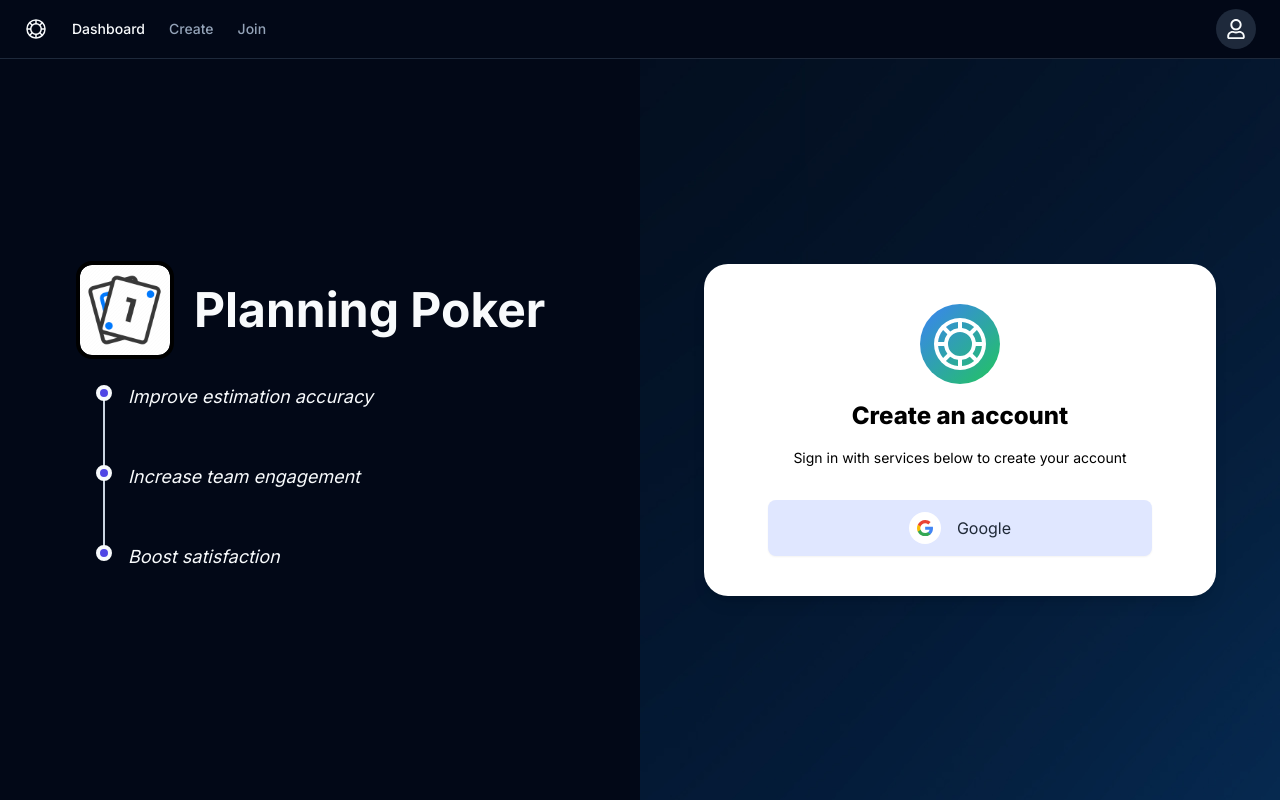
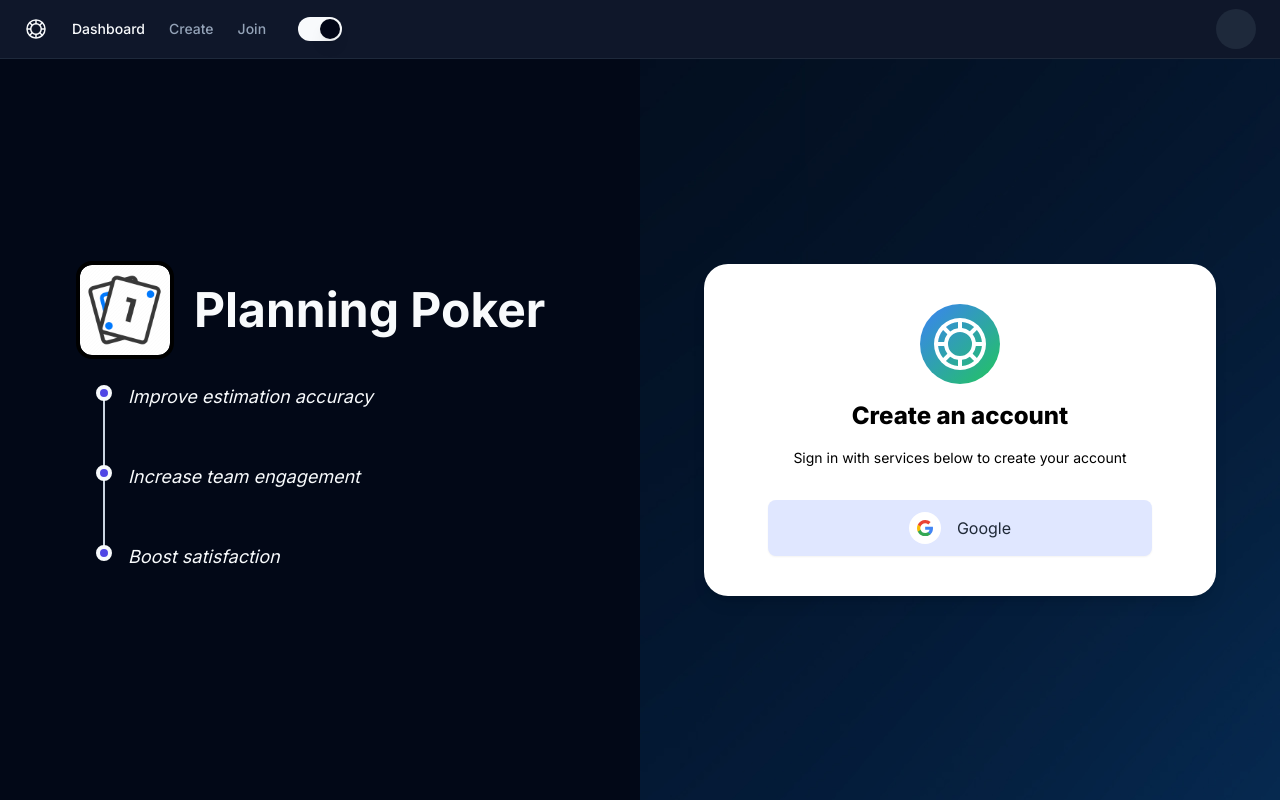
Before and after one commit to tsd2024/tsd-frontend, a Next.js app: page / in a window 1280 px wide. Built offline with nearby package versions, Linux system fonts and the light colour scheme; no server answers.

Commit message:
fixes with top bar

```diff
--- a/src/app/dashboard/page.tsx
+++ b/src/app/dashboard/page.tsx
@@ -111,35 +111,6 @@ export default function DashboardPage() {
 
   return (
     <div className="flex-col w-full h-screen">
-      <div className="flex h-nav w-full bg-primary-foreground z-10 sticky top-0">
-        <div className="flex justify-end w-full p-4">
-          <div className="flex items-center space-x-2 p-4">
-            <Switch
-              id="dark-mode"
-              onCheckedChange={toggleTheme}
-              checked={theme === "dark"}
-            />
-          </div>
-          <NavigationMenu>
-            <NavigationMenuList>
-              <NavigationMenuItem className="pr-8 pl-2">
-                <NavigationMenuTrigger >{userName}</NavigationMenuTrigger>
-                <NavigationMenuContent>
-                  <div className="grid w-[110px] gap-3 p-4 md:w-[100px] hover:bg-primary-foreground cursor-pointer md:grid-cols-2 lg:w-[100px] text-nowrap text-sm">
-                    <NavigationMenuLink
-                      onClick={() =>
-                        signOut({ callbackUrl: "http://localhost:3000/" })
-                      }
-                    >
-                      Sign out
-                    </NavigationMenuLink>
-                  </div>
-                </NavigationMenuContent>
-              </NavigationMenuItem>
-            </NavigationMenuList>
-          </NavigationMenu>
-        </div>
-      </div>
       <div className="flex h-5/6 w-full">
         <div className="ml-6 w-full flex flex-col gap-8 pt-6 pb-20">
           <h1 className="text-4xl font-bold">Dashboard</h1>
--- a/src/components/TopBar.tsx
+++ b/src/components/TopBar.tsx
@@ -7,18 +7,29 @@ import {
   DropdownMenuLabel,
   DropdownMenuSeparator,
   DropdownMenuTrigger,
-} from "@/components/ui/dropdown-menu"
+} from "@/components/ui/dropdown-menu";
 
-import Link from "next/link"
-import { Button } from '@/components/ui/button';
-import { Sheet, SheetContent, SheetTrigger } from "@/components/ui/sheet"
+import Link from "next/link";
+import { Button } from "@/components/ui/button";
+import { Sheet, SheetContent, SheetTrigger } from "@/components/ui/sheet";
 import { FaRegUser } from "react-icons/fa";
 import { RxHamburgerMenu } from "react-icons/rx";
 import { PiPokerChip } from "react-icons/pi";
+import { Switch } from "@/components/ui/switch";
+import { useTheme } from "next-themes";
+import { useSession, signOut } from "next-auth/react";
 
 export const TopBar = () => {
+  const { theme, setTheme } = useTheme();
+  const { data: session } = useSession();
+  const userName = session?.user?.name;
+
+  const toggleTheme = () => {
+    setTheme(theme === "dark" ? "light" : "dark");
+  };
+
   return (
-        <header className="sticky top-0 flex h-16 items-center gap-4 border-b bg-background px-4 md:px-6">
+    <header className="sticky top-0 flex h-16 items-center gap-4 border-b bg-primary-foreground px-4 md:px-6">
       <nav className="hidden flex-col gap-6 text-lg font-medium md:flex md:flex-row md:items-center md:gap-5 md:text-sm lg:gap-6">
         <Link
           href="#"
@@ -48,11 +59,7 @@ export const TopBar = () => {
       </nav>
       <Sheet>
         <SheetTrigger asChild>
-                    <Button
-                        variant="outline"
-                        size="icon"
-                        className="shrink-0 md:hidden"
-                    >
+          <Button variant="outline" size="icon" className="shrink-0 md:hidden">
             <RxHamburgerMenu className="h-5 w-5" />
             <span className="sr-only">Toggle navigation menu</span>
           </Button>
@@ -79,15 +86,20 @@ export const TopBar = () => {
         </SheetContent>
       </Sheet>
       <div className="flex w-full items-center gap-4 md:ml-auto md:gap-2 lg:gap-4">
+        <div className="flex items-center space-x-2 p-4">
+          <Switch
+            id="dark-mode"
+            onCheckedChange={toggleTheme}
+            checked={theme === "dark"}
+          />
+        </div>
         <form className="ml-auto flex-1 sm:flex-initial">
-                    <div className="relative">
-                    </div>
+          <div className="relative"></div>
         </form>
         <DropdownMenu>
           <DropdownMenuTrigger asChild>
             <Button variant="secondary" size="icon" className="rounded-full">
-                            <FaRegUser className="h-5 w-5" />
-                            <span className="sr-only">Toggle user menu</span>
+              <span >{userName}</span>
             </Button>
           </DropdownMenuTrigger>
           <DropdownMenuContent align="end">
@@ -95,10 +107,12 @@ export const TopBar = () => {
             <DropdownMenuSeparator />
             <DropdownMenuItem>Settings</DropdownMenuItem>
             <DropdownMenuSeparator />
-                        <DropdownMenuItem>Logout</DropdownMenuItem>
+            <DropdownMenuItem onClick={() =>
+                        signOut({ callbackUrl: "http://localhost:3000/" })
+                      }>Logout</DropdownMenuItem>
           </DropdownMenuContent>
         </DropdownMenu>
       </div>
     </header>
-    )
-}
+  );
+};
```
Lines whose indentation alone changed are shown as unchanged.
